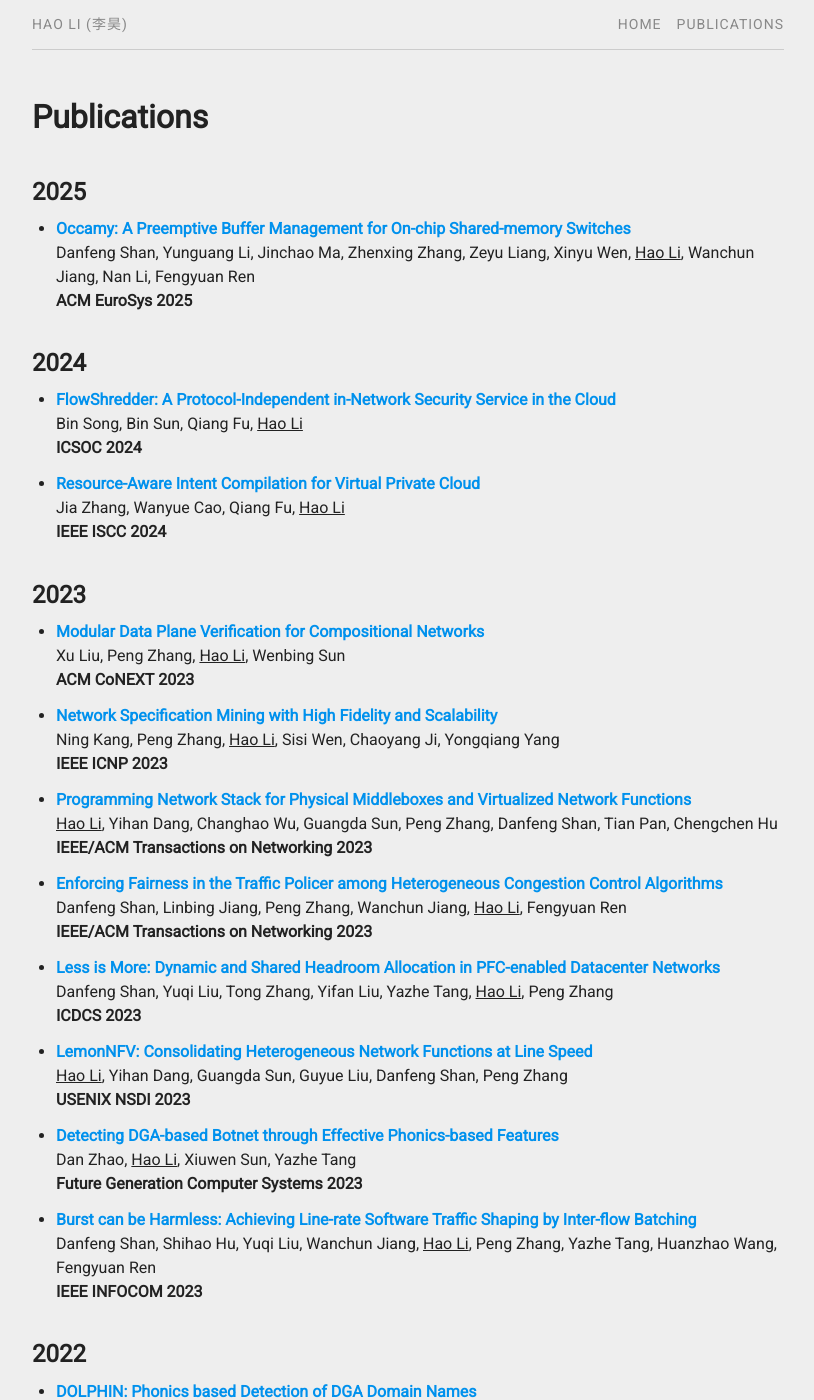
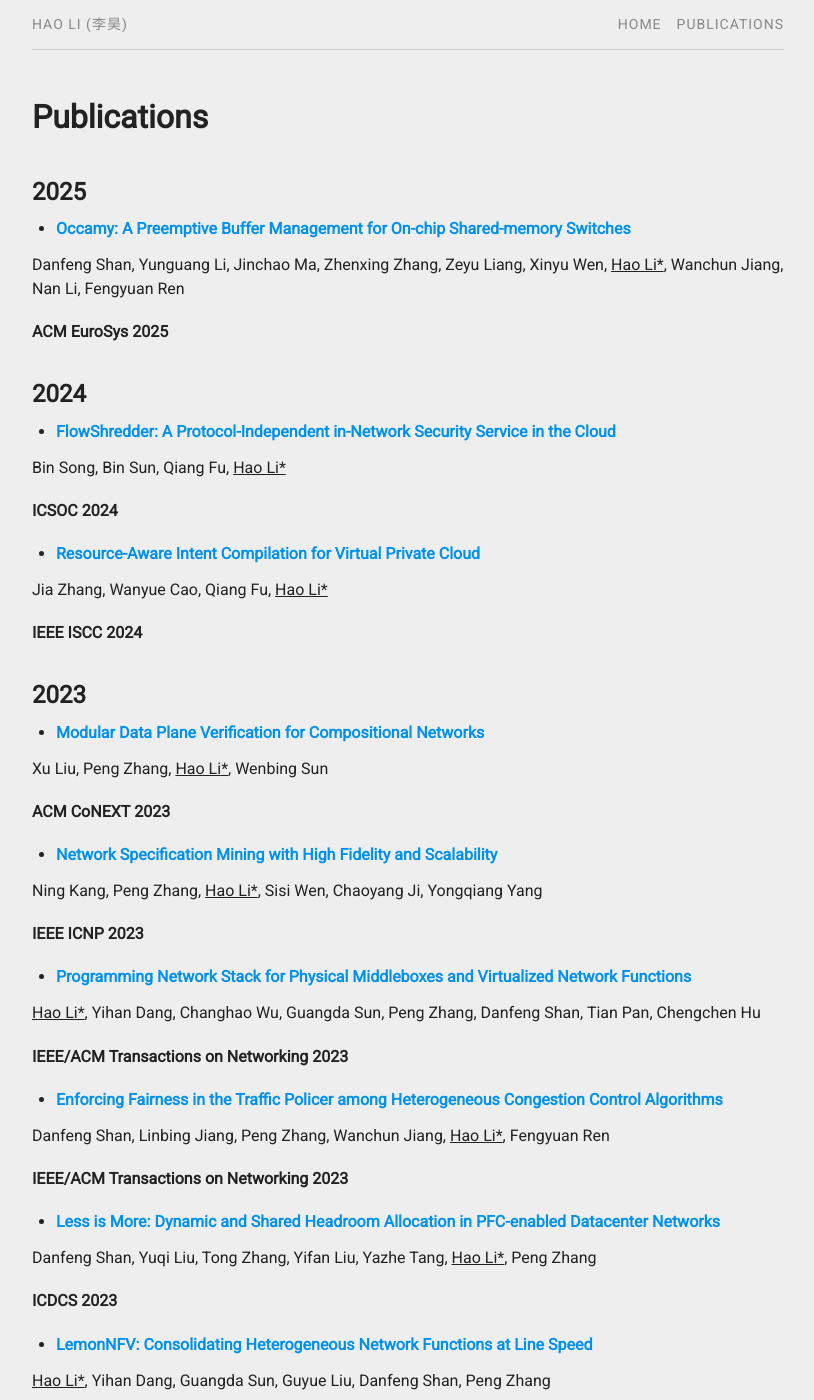
Before and after one commit to aquatoney/aquatoney.github.io, a Jekyll site: the page built from pubs.md, in a window 1280 px wide and 1400 px high. Shown: the whole window, without its empty margins (232-1046 px from the left). Built offline with Jekyll 4.4.1, drawn with Linux system fonts in a browser that asks for light colours; some of the changed text lies outside the part shown.

Commit message:
Update pubs.md

```diff
--- a/pubs.md
+++ b/pubs.md
@@ -24,7 +24,11 @@
 {% assign journal=js[0].full %}
 {% endif %}
 * [**{{pub.title}}**]({{pub.file | prepend: site.fileurl | prepend: site.baseurl}})<br />
+{% if pub.corespd %}
+{{pub.author|replace:'Hao Li','<u>Hao Li*</u>'}}<br />
+{% else %}
 {{pub.author|replace:'Hao Li','<u>Hao Li</u>'}}<br />
+{% endif %}
 **{{journal}}** **{{pub.year}}**
 <!-- {% if pub.note %} *({{pub.note}})* {% endif %}  -->
 {% if pub.doi %}[[doi]({{pub.doi}})]{% endif %}
```
